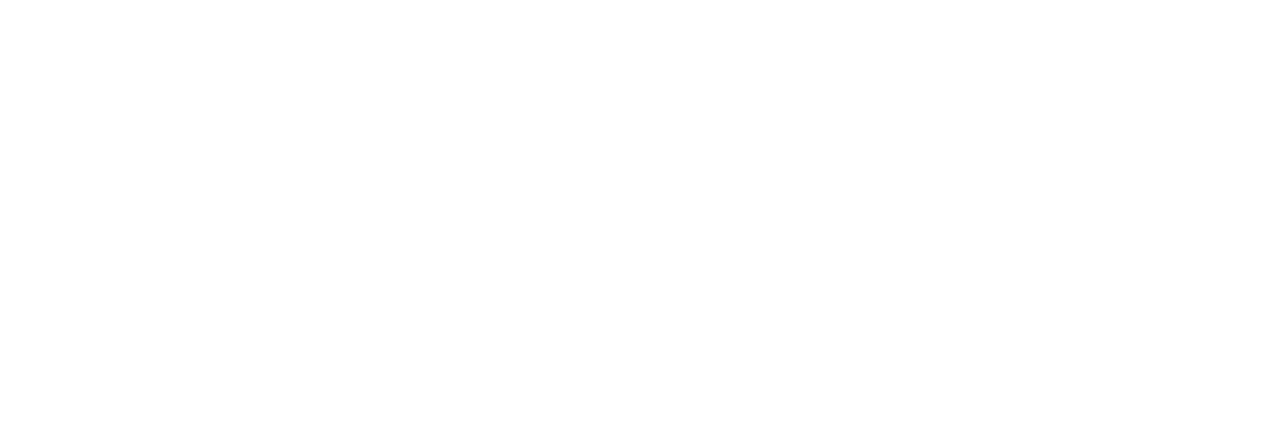
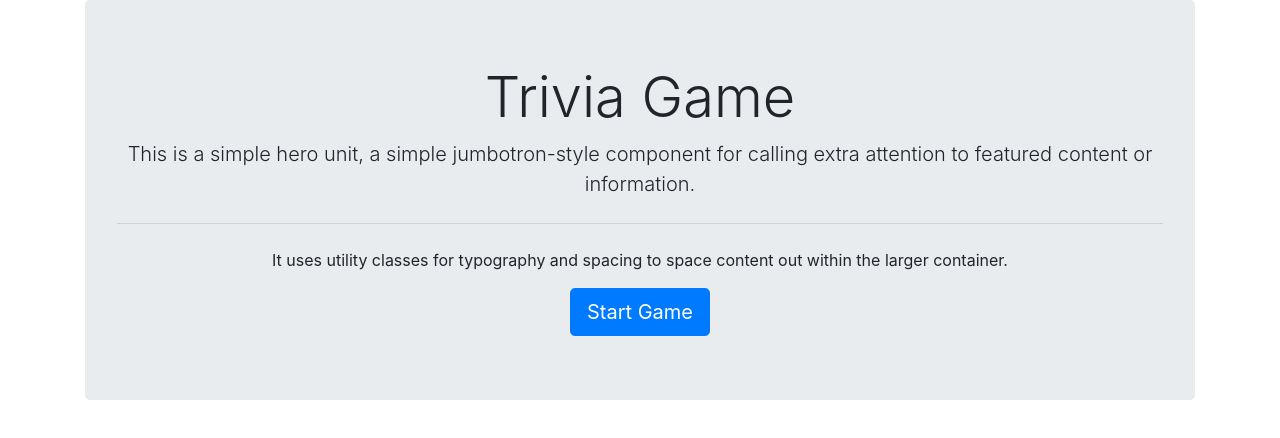
Before and after one commit to ryanweingart/Trivia-Game, a plain HTML site: page index.html in a window 1280 px wide. Drawn offline with nearby package versions, Linux system fonts and the light colour scheme.

Commit message:
added jumbotron

```diff
--- a/index.html
+++ b/index.html
@@ -11,7 +11,13 @@
 </head>
 <body>
     <div class="container">
-
+            <div class="jumbotron text-center">
+                    <h1 class="display-4">Trivia Game</h1>
+                    <p class="lead">This is a simple hero unit, a simple jumbotron-style component for calling extra attention to featured content or information.</p>
+                    <hr class="my-4">
+                    <p>It uses utility classes for typography and spacing to space content out within the larger container.</p>
+                    <a class="btn btn-primary btn-lg" href="#" role="button">Start Game</a>
+                  </div>
 
 
 
```
